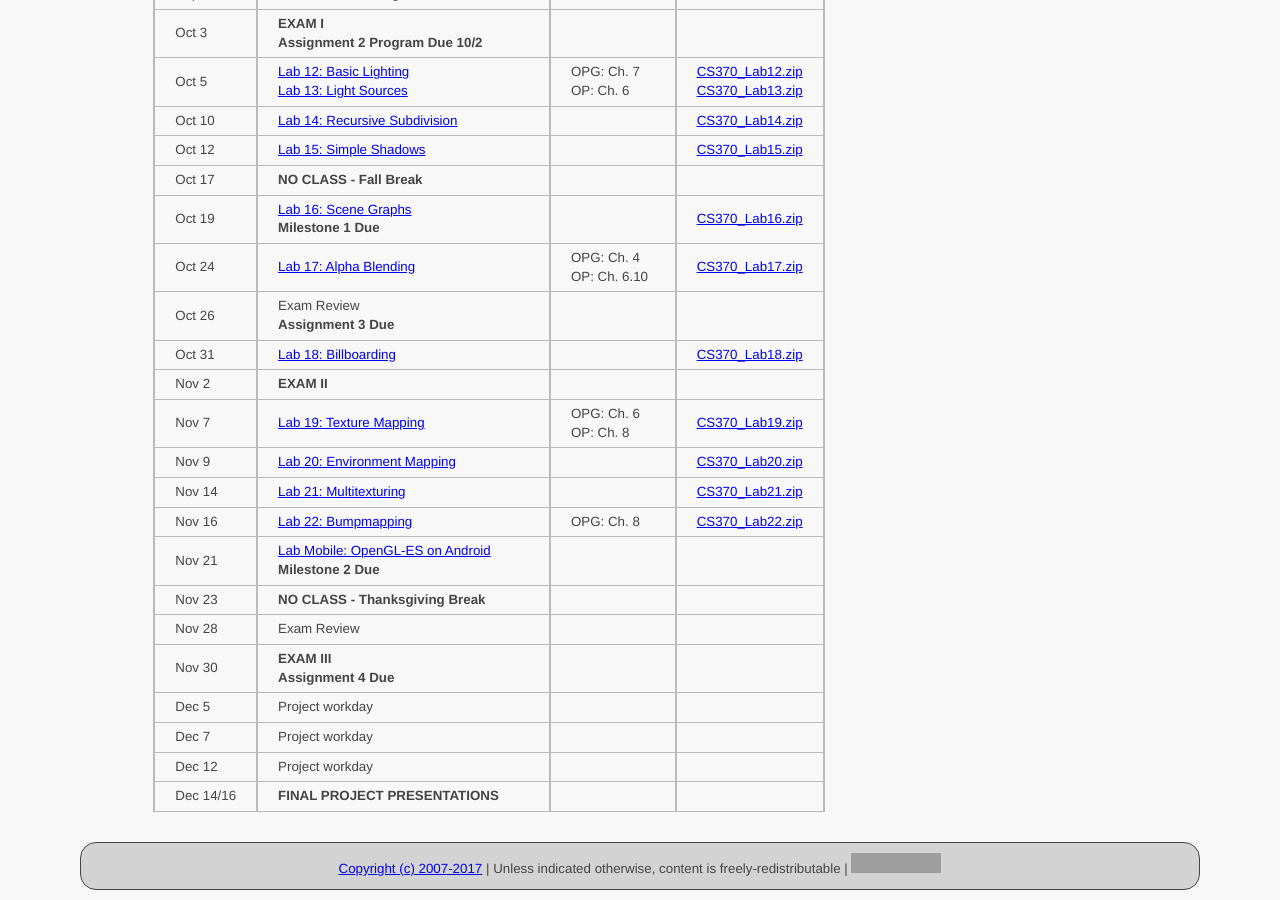
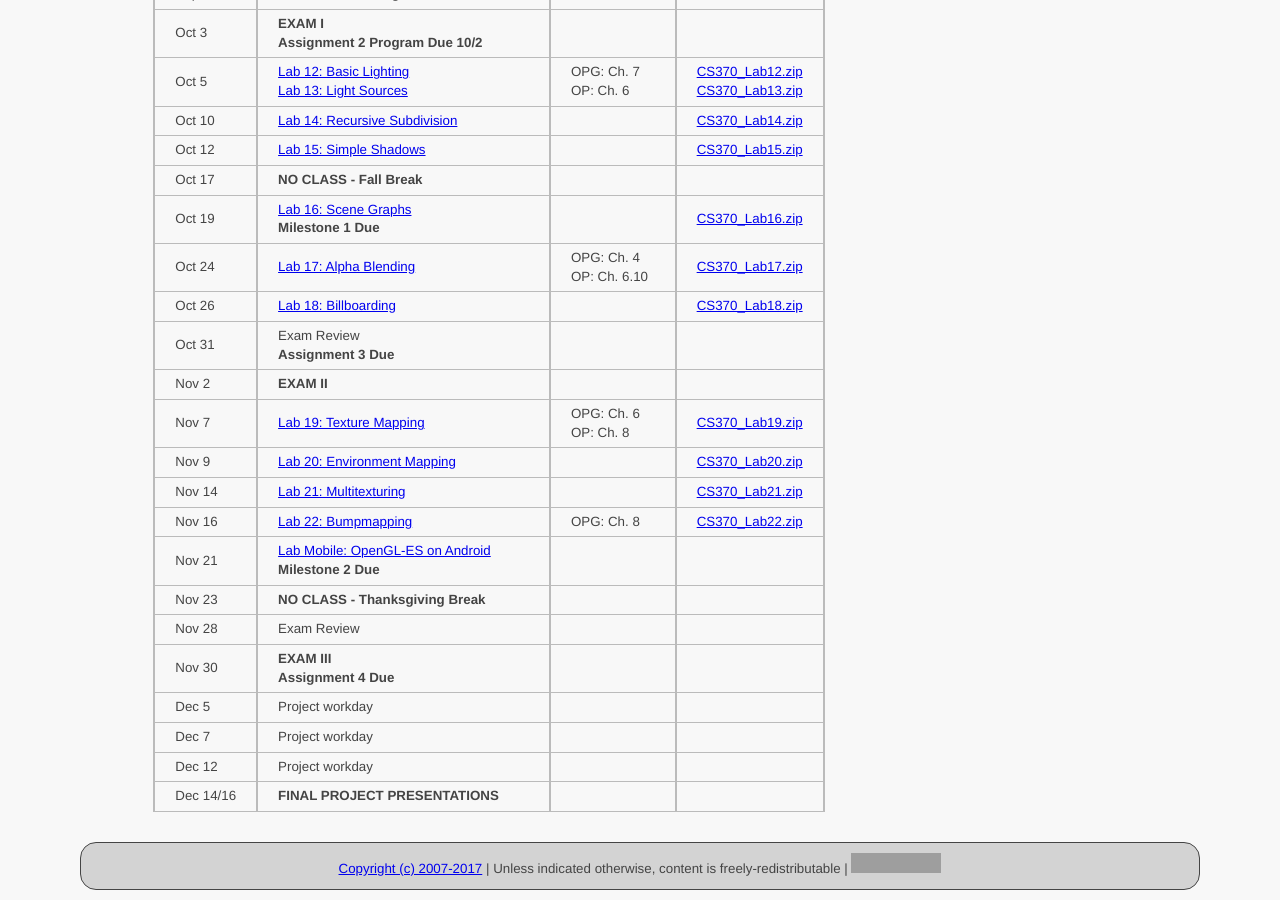
Before and after one commit to ycpcs/cs370-fall2017, a Jekyll site: the page built from schedule/index.md, in a window 1280 px wide and 900 px high, scrolled down 608 px. Built offline with Jekyll 4.4.1, drawn with Linux system fonts in a browser that asks for light colours; grey boxes are pictures that could not be loaded.

```diff
--- a/schedule/index.md
+++ b/schedule/index.md
@@ -29,8 +29,8 @@ OP: [OpenGL: A Primer – 3rd Edition.](http://www.pearsonhighered.com/educator/
 > Oct 17   | **NO CLASS - Fall Break** | |
 > Oct 19   | [Lab 16: Scene Graphs](../labs/lab16.html) <br /> **Milestone 1 Due** |  | [CS370_Lab16.zip](../labs/src/CS370_Lab16.zip)
 > Oct 24   | [Lab 17: Alpha Blending](../labs/lab17.html) | OPG: Ch. 4 <br /> OP: Ch. 6.10 | [CS370_Lab17.zip](../labs/src/CS370_Lab17.zip)
-> Oct 26   | Exam Review <br /> **Assignment 3 Due** |  |
-> Oct 31   | [Lab 18: Billboarding](../labs/lab18.html) |  | [CS370_Lab18.zip](../labs/src/CS370_Lab18.zip)
+> Oct 26   | [Lab 18: Billboarding](../labs/lab18.html) |  | [CS370_Lab18.zip](../labs/src/CS370_Lab18.zip)
+> Oct 31   | Exam Review <br /> **Assignment 3 Due** |  |
 > Nov 2    | **EXAM II** | |
 > Nov 7    | [Lab 19: Texture Mapping](../labs/lab19.html) | OPG: Ch. 6 <br /> OP: Ch. 8 | [CS370_Lab19.zip](../labs/src/CS370_Lab19.zip)
 > Nov 9    | [Lab 20: Environment Mapping](../labs/lab20.html) |  | [CS370_Lab20.zip](../labs/src/CS370_Lab20.zip)
```
Also changed, not shown: assign/assign03.md (+1 -1 lines), assign/index.md (+1 -1 lines), index.md (+1 -1 lines), 1 other file.
